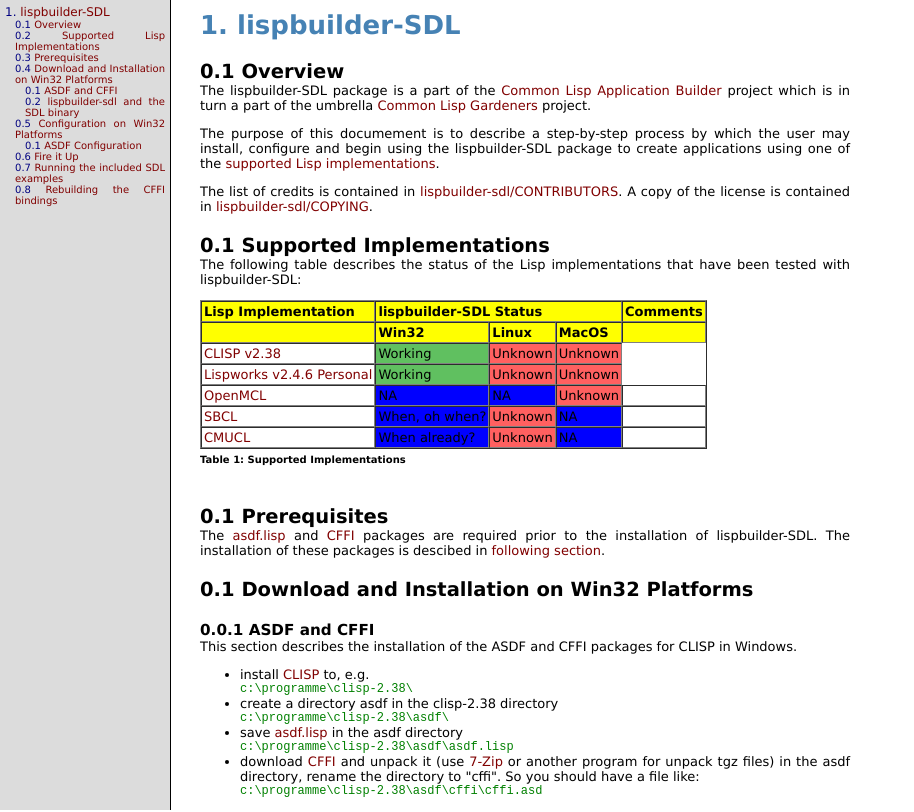
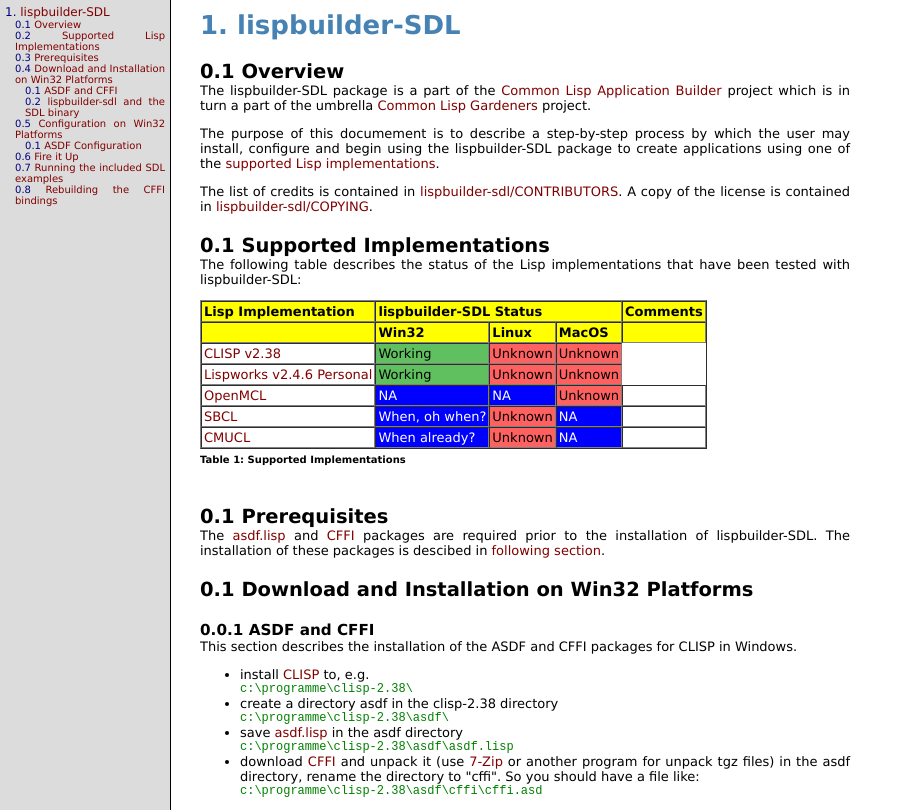
Before and after one commit to Munksgaard/lispbuilder, a plain HTML site: page lispbuilder-sdl/documentation/index.html in a window 1280 px wide. Shown: the top 812 px of the page, without its empty margins (0-914 px from the left). Drawn offline with Linux system fonts and the light colour scheme.

Commit message:
changing color in implementation table

```diff
--- a/lispbuilder-sdl/documentation/index.html
+++ b/lispbuilder-sdl/documentation/index.html
@@ -319,7 +319,7 @@ begin using the lispbuilder-SDL package to create applications using one of the
        <td><b>Win32</b></td>
        <td><b>Linux</b></td>
        <td><b>MacOS</b></td>
-       <td colspan ="1"</td>
+       <td></td></td>
     </tr>
      <tr>
        <td><a href="http://clisp.cons.org/">CLISP v2.38</a></td>
@@ -335,23 +335,29 @@ begin using the lispbuilder-SDL package to create applications using one of the
     </tr>
     <tr>
       <td><a href="http://openmcl.clozure.com/">OpenMCL</a></td>
-      <td bgcolor=blue>NA</td>
-      <td bgcolor=blue>NA</td>
+
+    <td bgcolor=blue><font color="#FFFFFF">NA</font></td>
+
+    <td bgcolor=blue><font color="#FFFFFF">NA</font></td>
       <td bgcolor="#ff6060">Unknown</td>
       <td></td>
     </tr>
     <tr>
       <td><a href="http://www.sbcl.org/">SBCL</a></td>
-      <td bgcolor=blue>When, oh when?</td>
+
+    <td bgcolor=blue><font color="#FFFFFF">When, oh when?</font></td>
       <td bgcolor="#ff6060">Unknown</td>
-      <td bgcolor=blue>NA</td>
+
+    <td bgcolor=blue><font color="#FFFFFF">NA</font></td>
       <td></td>
     </tr>
     <tr>
       <td><a href="http://www.cons.org/cmucl/">CMUCL</a></td>
-      <td bgcolor=blue>When already?</td>
+
+    <td bgcolor=blue><font color="#FFFFFF">When already?</font></td>
       <td bgcolor="#ff6060">Unknown</td>
-      <td bgcolor=blue>NA</td>
+
+    <td bgcolor=blue><font color="#FFFFFF">NA</font></td>
       <td></td>
     </tr>
 </table>
```
